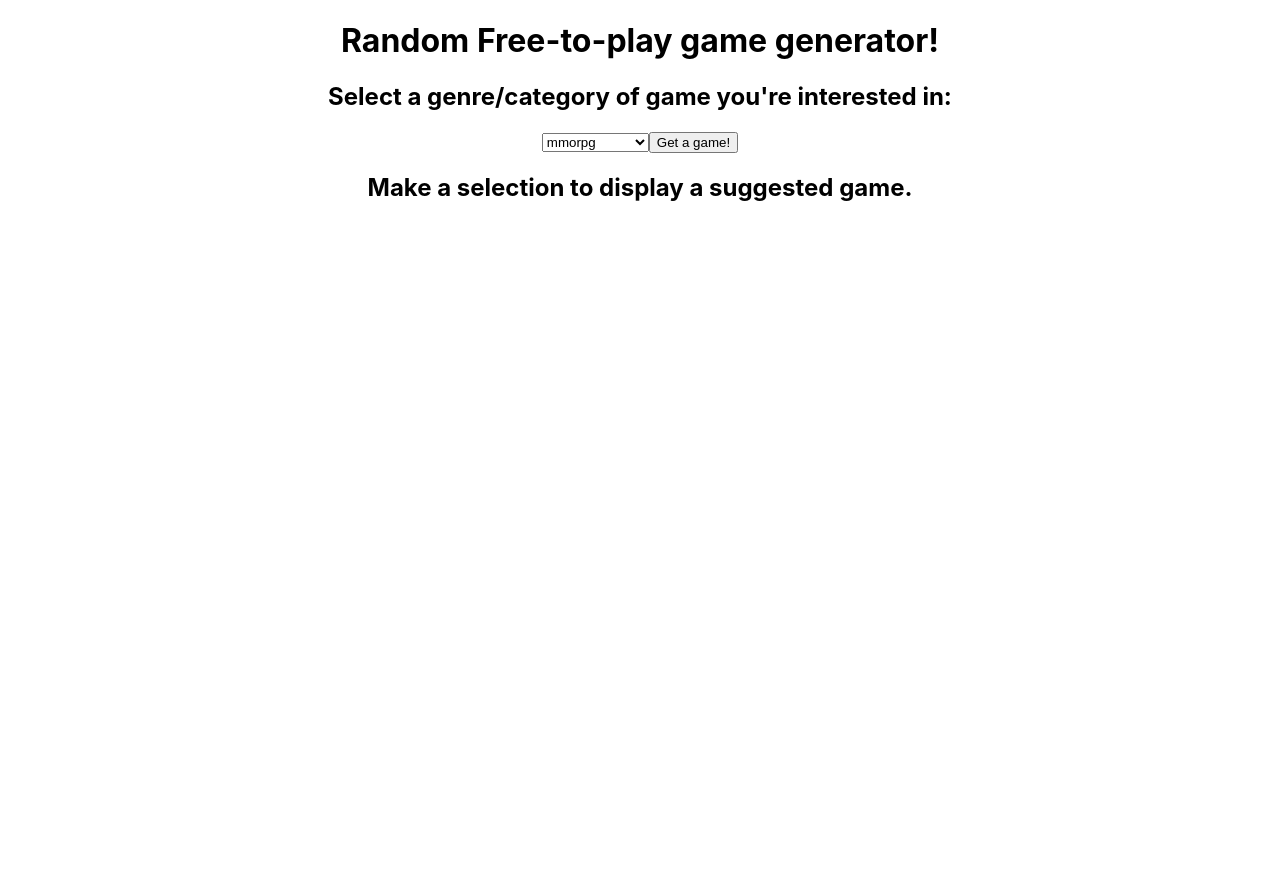
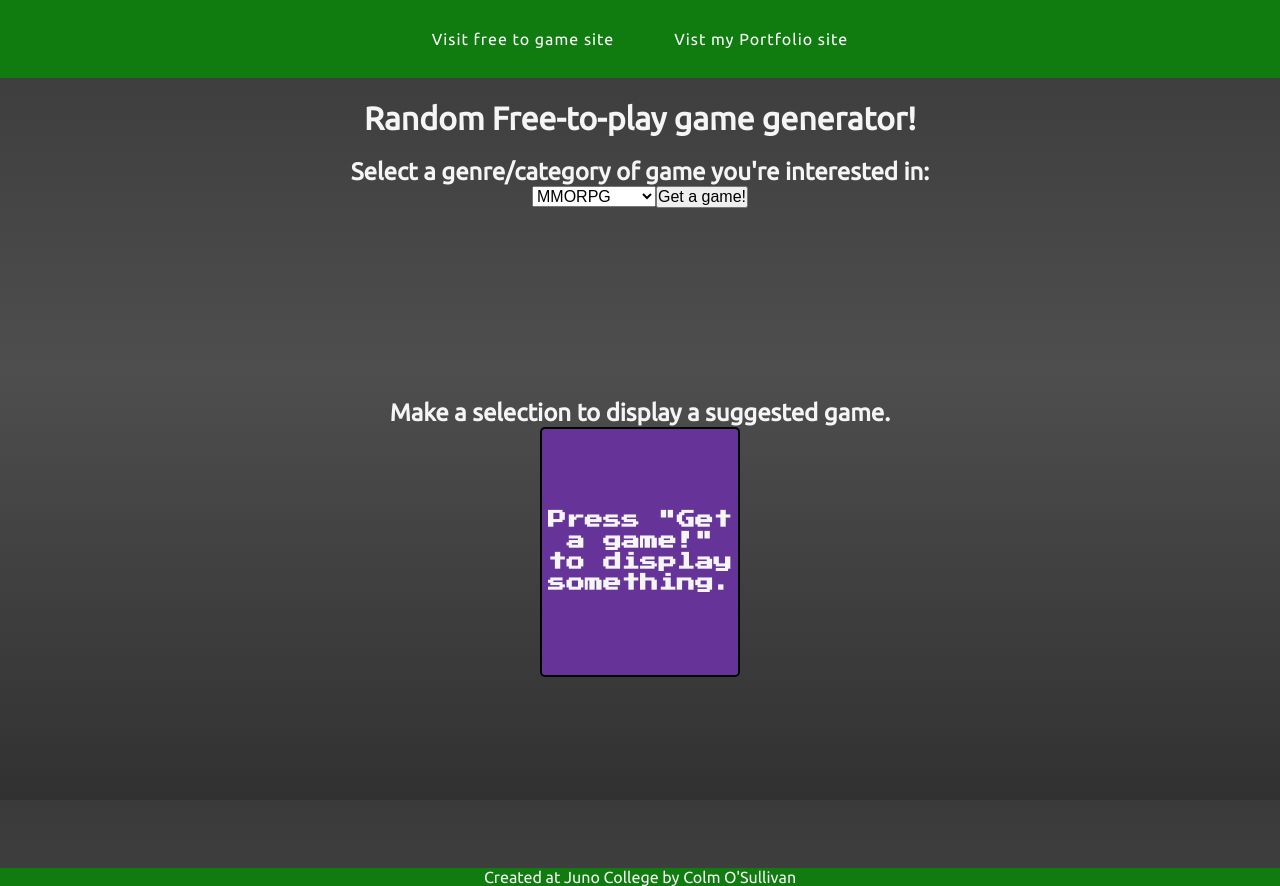
Before and after one commit to ColmOSullivan/project3, a React (Create React App) app: page / in a window 1280 px wide. Before the commit the page ends 800 px from the top, so only its background shows below. Built offline with nearby package versions, Linux system fonts and the light colour scheme.

Commit message:
some styling done, looks awful.

```diff
--- a/public/index.html
+++ b/public/index.html
@@ -4,6 +4,12 @@
     <meta charset="utf-8" />
     <link rel="icon" href="%PUBLIC_URL%/favicon.ico" />
     <meta name="viewport" content="width=device-width, initial-scale=1" />
+    <link rel="preconnect" href="https://fonts.googleapis.com" />
+    <link rel="preconnect" href="https://fonts.gstatic.com" crossorigin />
+    <link
+      href="https://fonts.googleapis.com/css2?family=Press+Start+2P&family=Ubuntu&display=swap"
+      rel="stylesheet"
+    />
     <meta name="theme-color" content="#000000" />
     <meta
       name="description"
--- a/src/App.css
+++ b/src/App.css
@@ -1,45 +1,148 @@
-.App {
-  text-align: center;
+/* Removing default styling */
+* {
+  padding: 0;
+  margin: 0;
+  box-sizing: border-box;
+}
+ul {
+  list-style: none;
+}
+/* remove underline from anchor tags */
+a {
+  text-decoration: none;
+}
+/*Utility classes*/
+.flexContainer {
+  display: flex;
 }
 
-.App-logo {
-  height: 40vmin;
-  pointer-events: none;
+/* General body styling */
+.App {
+  height: 100vh;
+  text-align: center;
+  font-family: "Ubuntu", sans-serif;
+  color: whitesmoke;
 }
 
-@media (prefers-reduced-motion: no-preference) {
-  .App-logo {
-    animation: App-logo-spin infinite 20s linear;
-  }
+body {
+  background: rgb(49, 49, 49);
+  background: linear-gradient(
+    0deg,
+    rgba(49, 49, 49, 1) 0%,
+    rgba(79, 78, 78, 1) 54%,
+    rgba(58, 58, 58, 1) 100%
+  );
 }
 
-.App-header {
-  background-color: #282c34;
-  min-height: 100vh;
-  display: flex;
+/* Header and .navbar styling */
+.navBar {
+  justify-content: center;
+  font-size: 1rem;
+  letter-spacing: 1px;
+  background: #107c10;
+}
+
+li {
+  padding: 30px;
+}
+a {
+  color: white;
+}
+a:hover {
+  color: yellow;
+  transition: 0.5s;
+}
+
+h1 {
+  font-size: 2.5rem;
+  font-size: clamp(2.5rem, 0.95rem + 0.25vw, 1.25rem);
+}
+
+/*  */
+
+/* options menu styling begin*/
+select {
+  text-transform: capitalize;
+}
+
+/* options menu styling end */
+
+.contentSection {
+  height: 500px;
+  width: auto;
+  margin: 5rem 0;
   flex-direction: column;
   align-items: center;
   justify-content: center;
-  font-size: calc(10px + 2vmin);
-  color: white;
 }
 
-.App-link {
-  color: #61dafb;
+.cardFont {
+  font-family: "Press Start 2P", Calibri, sans-serif;
 }
 
-@keyframes App-logo-spin {
-  from {
-    transform: rotate(0deg);
-  }
-  to {
-    transform: rotate(360deg);
-  }
+.gameCardBefore {
+  background: rebeccapurple;
+  border: 2px solid black;
+  border-radius: 5px;
+  align-items: center;
+  max-width: 200px;
+  height: 250px;
+  transition: 0.5s;
+}
+
+.cardTitleBefore {
+  font-size: 0.5rem;
+  font-size: clamp(0.5rem, 0.95rem + 0.25vw, 1.25rem);
 }
 
 .gameCard {
+  margin: 0 auto;
   background: rebeccapurple;
   border: 2px solid black;
-  width: 400px;
+  border-radius: 5px;
+  width: clamp(200px, 40%, 600px);
+  /* width: 75%; */
   height: auto;
 }
+
+.cardContent {
+  display: grid;
+  /* grid-template-columns: repeat(3, 1fr); */
+  grid-auto-rows: repeat(3, 1fr);
+  grid-gap: 1rem;
+}
+
+.cardTitle {
+  padding: 15px;
+}
+
+.cardImage {
+  width: 100%;
+  height: auto;
+}
+
+.cardBody {
+  padding: 10px;
+}
+
+.buttonContainer {
+  padding: 1rem;
+}
+
+.linkButton {
+  text-transform: capitalize;
+  font-size: 0.5rem;
+  cursor: pointer;
+  color: white;
+  padding: 6px 10px;
+  background: #107c10;
+  border: 3px ridge #075507;
+  box-shadow: 0 4px 0 0 #054d05;
+  transition: all 300ms ease-in-out;
+  border-radius: 5px;
+}
+
+footer {
+  margin-top: 50px;
+  background: #107c10;
+}
--- a/src/App.js
+++ b/src/App.js
@@ -1,6 +1,8 @@
 import './App.css';
+import './Setup.css';
 import Header from './Header';
 import GenreForm from './GenreForm';
+
 
 
 
@@ -9,32 +11,14 @@ function App() {
 
   return (
     <div className="App">
+      <>
       <Header />
+      </>
+      <GenreForm />
 
-      <GenreForm />
 
     </div>
   );
 }
 
 export default App;
-
-/*const oneGame = Math.floor(Math.random() * gameArray.length)
-      setAllGames(gameArray[oneGame])*/
-// Happy Path:
-// User makes a selection of ONE genre from radio list.
-// user submits selection
-  // save submission in state variable example: const [userChoice, setUserChoice] = useState('shooter')
-  //Call the API with the saved selection
-// with returned data select one random choice (useGetgameArray)-this hook consumes useGetGameData.
-// displays a card with selected game data.
-  // displays:
-    // Thumbnail,
-    // title,
-    // short description
-    // a link to take them to free-to-play game profile
-    // a link developer URL
-
-// secondary stretch goals:
-// consider if data has errors and what we want to show
-// consider when data is loading.
--- a/src/DisplayGame.js
+++ b/src/DisplayGame.js
@@ -1,29 +1,41 @@
-
+import Footer from './Footer'
 function DisplayGame(props) {
 return(
+    <>
     <section>
-
         {!props.games ?
+            <>
+                <div className="contentSection flexContainer">
                     <h2>Make a selection to display a suggested game.</h2>
+                    <div className="gameCardBefore cardFont flexContainer">
+                        <h3 className="cardTitleBefore">Press "Get a game!" to display something. </h3>
+                    </div>
+                </div>
+            </>
             :
             <>
+            <div className="contentSection flexContainer">
                 <h2>Check out this game!</h2>
-                <div className="gameCard">
-
-
-                            <div className="gameContainer" key={props.games.id}>
-                                <h2>{props.games.title}</h2>
-                                <img src={props.games.thumbnail} alt={props.games.title} />
+                {/* <div className="gameContainer"> */}
+                    <div className="gameCard cardFont " key={props.games.id}>
+                        <div className="cardContent">
+                            <h3 className='cardTitle'>{props.games.title}</h3>
+                            <img className="cardImage" src={props.games.thumbnail} alt={props.games.title} />
+                            <div className="cardBody">
                             <p>{props.games.short_description}</p>
-                                <a className="linkButton" href={props.games.game_url}>Check out the game here</a>
+                            <div className="buttonContainer">
+                            <a className="linkButton" href={props.games.game_url}>link</a>
                             </div>
-
-
+                            </div>
+                        </div>
+                    </div>
+                {/* </div> */}
             </div>
             </>
         }
-
     </section>
+    <Footer />
+    </>
 )
 }
 
--- /dev/null
+++ b/src/Footer.js
@@ -0,0 +1,9 @@
+const Footer = () => {
+    return(
+        <footer>
+            <p>Created at Juno College by Colm O'Sullivan</p>
+        </footer>
+    )
+}
+
+export default Footer
--- a/src/GenreForm.js
+++ b/src/GenreForm.js
@@ -33,34 +33,33 @@ const getGame = () => {
             setFilteredGames(newFilteredGames)
         })
 }
-
-
     return(
         <>
             <h2>Select a genre/category of game you're interested in:</h2>
+            <div className="optionsContainer">
             <select
                 name="gamesGenre"
                 id="gamesGenre"
                 onChange={(e) =>handleUserChoice(e)}
                 value={userChoice} >
                     <option value="placeholder" disabled>Pick one!</option>
-                    <option value="mmorpg">mmorpg</option>
-                    <option value="shooter">shooter</option>
-                    <option value="moba">moba</option>
-                    <option value="strategy">strategy</option>
-                    <option value="racing">racing</option>
-                    <option value="sports">sports</option>
-                    <option value="social">social</option>
-                    <option value="sandbox">sandbox</option>
-                    <option value="open-world">open-world</option>
-                    <option value="survival">survival</option>
-                    <option value="pvp">pvp</option>
-                    <option value="pve">pve</option>
-                    <option value="pixel">pixel</option>
-                    <option value="voxel">voxel</option>
-                    <option value="zombie">zombie</option>
-                    <option value="turn-based">turn-based</option>
-                    <option value="first-person">first-person</option>
+                    <option value="mmorpg">MMORPG</option>
+                    <option value="shooter">Shooter</option>
+                    <option value="moba">MOBA</option>
+                    <option value="strategy">Strategy</option>
+                    <option value="racing">Racing</option>
+                    <option value="sports">Sports</option>
+                    <option value="social">Social</option>
+                    <option value="sandbox">Sandbox</option>
+                    <option value="open-world">Open-World</option>
+                    <option value="survival">Survival</option>
+                    <option value="pvp">PVP</option>
+                    <option value="pve">PVE</option>
+                    <option value="pixel">Pixel</option>
+                    <option value="voxel">Voxel</option>
+                    <option value="zombie">Zombie</option>
+                    <option value="turn-based">Turn-Based</option>
+                    <option value="first-person">First Person</option>
                     <option value="third-Person">third-Person</option>
                     <option value="top-down">top-down</option>
                     <option value="tank">tank</option>
@@ -91,6 +90,7 @@ const getGame = () => {
                     <option value="mmorts">mmorts</option>
                 </select>
                 <button onClick={getGame}>{filteredGames ?"Re-roll" : "Get a game!"}</button>
+            </div>
         <DisplayGame games = {filteredGames}/>
         </>
     )
--- a/src/Header.js
+++ b/src/Header.js
@@ -1,6 +1,16 @@
 const Header = () => {
     return(
+        <>
+        <header>
+            <nav className="navBar flexContainer">
+                <ul className="flexContainer">
+                    <li><a href="https://www.freetogame.com/">Visit free to game site</a></li>
+                    <li><a href="https://colmosullivan.ca/">Vist my Portfolio site</a></li>
+                </ul>
+            </nav>
+        </header>
         <h1>Random Free-to-play game generator!</h1>
+        </>
     )
 }
 
--- /dev/null
+++ b/src/Setup.css
@@ -0,0 +1,212 @@
+html {
+  line-height: 1.15;
+  -ms-text-size-adjust: 100%;
+  -webkit-text-size-adjust: 100%;
+}
+body {
+  margin: 0;
+}
+article,
+aside,
+footer,
+header,
+nav,
+section {
+  display: block;
+}
+h1 {
+  font-size: 2em;
+  margin: 0.67em 0;
+}
+figcaption,
+figure,
+main {
+  display: block;
+}
+figure {
+  margin: 1em 40px;
+}
+hr {
+  box-sizing: content-box;
+  height: 0;
+  overflow: visible;
+}
+pre {
+  font-family: monospace, monospace;
+  font-size: 1em;
+}
+a {
+  background-color: transparent;
+  -webkit-text-decoration-skip: objects;
+}
+abbr[title] {
+  border-bottom: none;
+  text-decoration: underline;
+  text-decoration: underline dotted;
+}
+b,
+strong {
+  font-weight: inherit;
+}
+b,
+strong {
+  font-weight: bolder;
+}
+code,
+kbd,
+samp {
+  font-family: monospace, monospace;
+  font-size: 1em;
+}
+dfn {
+  font-style: italic;
+}
+mark {
+  background-color: #ff0;
+  color: #000;
+}
+small {
+  font-size: 80%;
+}
+sub,
+sup {
+  font-size: 75%;
+  line-height: 0;
+  position: relative;
+  vertical-align: baseline;
+}
+sub {
+  bottom: -0.25em;
+}
+sup {
+  top: -0.5em;
+}
+audio,
+video {
+  display: inline-block;
+}
+audio:not([controls]) {
+  display: none;
+  height: 0;
+}
+img {
+  border-style: none;
+}
+svg:not(:root) {
+  overflow: hidden;
+}
+button,
+input,
+optgroup,
+select,
+textarea {
+  font-family: sans-serif;
+  font-size: 100%;
+  line-height: 1.15;
+  margin: 0;
+}
+button,
+input {
+  overflow: visible;
+}
+button,
+select {
+  text-transform: none;
+}
+button,
+html [type="button"],
+[type="reset"],
+[type="submit"] {
+  -webkit-appearance: button;
+}
+button::-moz-focus-inner,
+[type="button"]::-moz-focus-inner,
+[type="reset"]::-moz-focus-inner,
+[type="submit"]::-moz-focus-inner {
+  border-style: none;
+  padding: 0;
+}
+button:-moz-focusring,
+[type="button"]:-moz-focusring,
+[type="reset"]:-moz-focusring,
+[type="submit"]:-moz-focusring {
+  outline: 1px dotted ButtonText;
+}
+fieldset {
+  padding: 0.35em 0.75em 0.625em;
+}
+legend {
+  box-sizing: border-box;
+  color: inherit;
+  display: table;
+  max-width: 100%;
+  padding: 0;
+  white-space: normal;
+}
+progress {
+  display: inline-block;
+  vertical-align: baseline;
+}
+textarea {
+  overflow: auto;
+}
+[type="checkbox"],
+[type="radio"] {
+  box-sizing: border-box;
+  padding: 0;
+}
+[type="number"]::-webkit-inner-spin-button,
+[type="number"]::-webkit-outer-spin-button {
+  height: auto;
+}
+[type="search"] {
+  -webkit-appearance: textfield;
+  outline-offset: -2px;
+}
+[type="search"]::-webkit-search-cancel-button,
+[type="search"]::-webkit-search-decoration {
+  -webkit-appearance: none;
+}
+::-webkit-file-upload-button {
+  -webkit-appearance: button;
+  font: inherit;
+}
+details,
+menu {
+  display: block;
+}
+summary {
+  display: list-item;
+}
+canvas {
+  display: inline-block;
+}
+template {
+  display: none;
+}
+[hidden] {
+  display: none;
+}
+
+html {
+  box-sizing: border-box;
+}
+
+*,
+*:before,
+*:after {
+  box-sizing: inherit;
+}
+
+.sr-only {
+  position: absolute;
+  width: 1px;
+  height: 1px;
+  margin: -1px;
+  border: 0;
+  padding: 0;
+  white-space: nowrap;
+  clip-path: inset(100%);
+  clip: rect(0 0 0 0);
+  overflow: hidden;
+}
```
Also changed, not shown: src/Generator.js (deleted, +0 -8 lines). Lines whose indentation alone changed are shown as unchanged.
